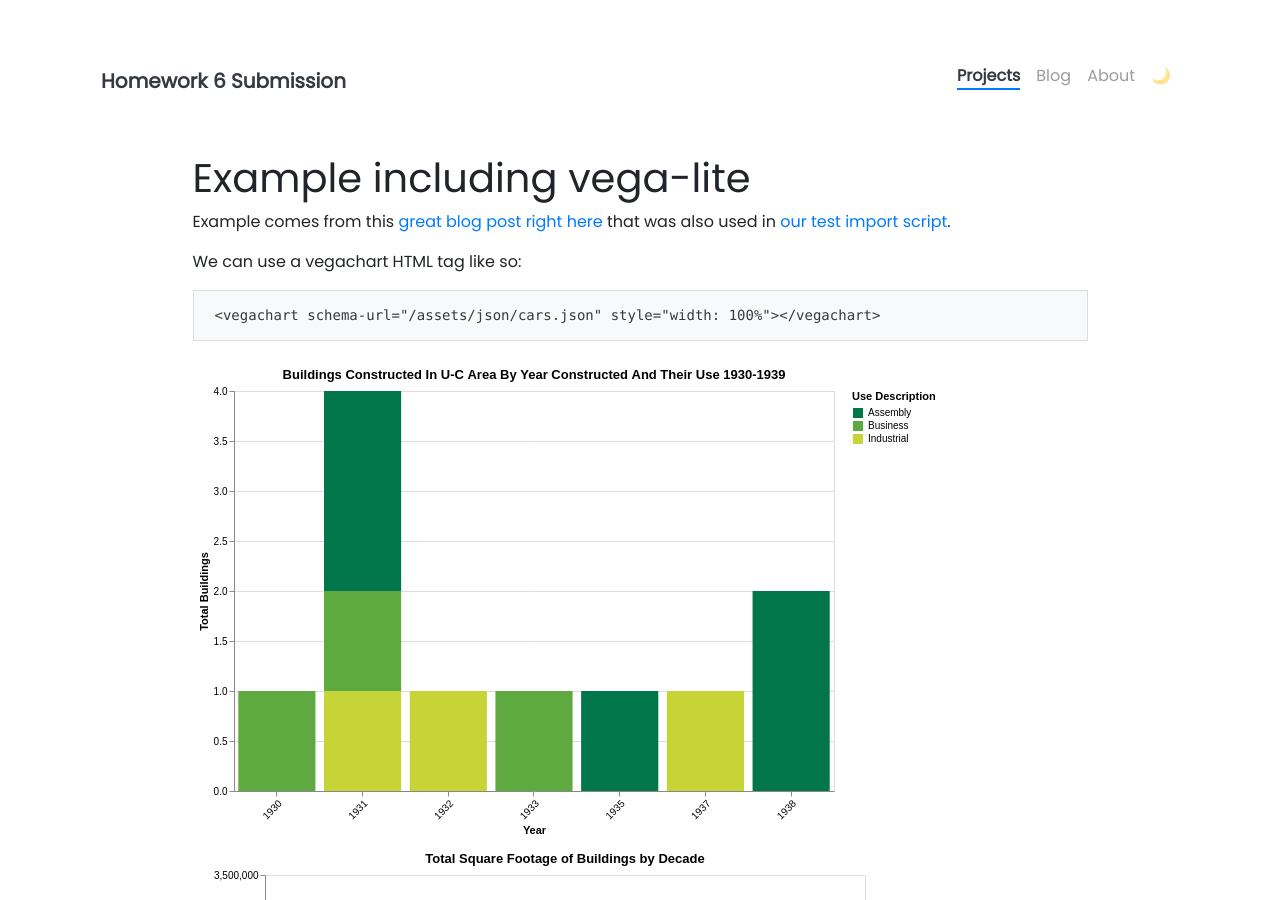
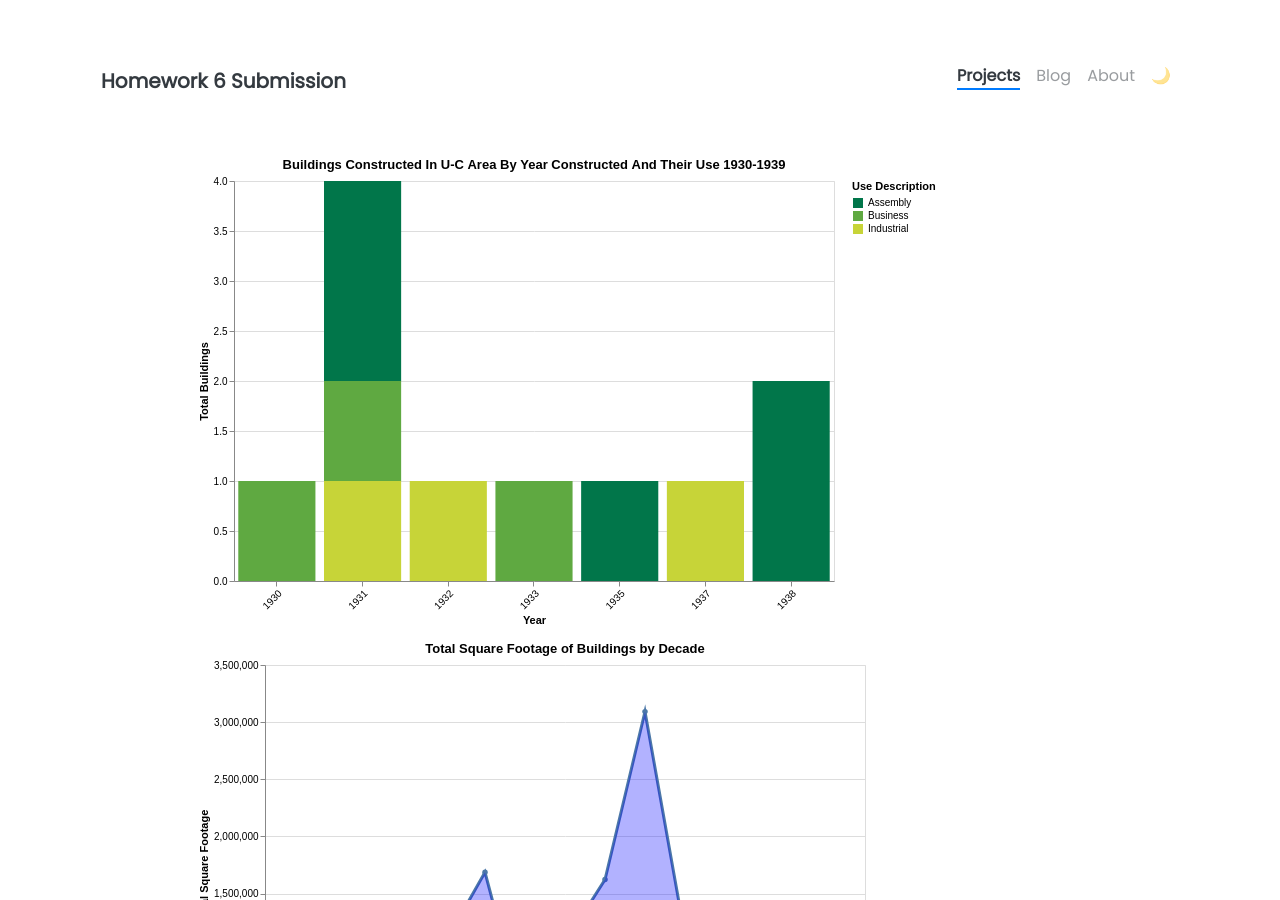
Before and after one commit to vitaluiuc2023/vitaluiuc2023.github.io, a Jekyll site: the page built from _projects/1_Vega_lite_project.md, in a window 1280 px wide and 900 px high. Built offline with Jekyll 4.4.1, drawn with Linux system fonts in a browser that asks for light colours; nearby versions of some CDN libraries.

Commit message:
removed example vegalite thingy

````diff
--- a/_projects/1_Vega_lite_project.md
+++ b/_projects/1_Vega_lite_project.md
@@ -9,17 +9,6 @@ custom_js:
   - vega-embed.min
   - justcharts
 ---
-
-
-# Example including vega-lite
-
-Example comes from this [great blog post right here](https://blog.4dcu.be/programming/2021/05/03/Interactive-Visualizations.html) that was also used in [our test import script](https://github.com/UIUC-iSchool-DataViz/is445_bcubcg_fall2022/blob/main/week01/test_imports_week01.ipynb).
-
-We can use a vegachart HTML tag like so:
-
-```
-<vegachart schema-url="{{ site.baseurl }}/assets/json/cars.json" style="width: 100%"></vegachart>
-```
 
 <vegachart schema-url="{{ site.baseurl }}/assets/json/chart.json" style="width: 100%"></vegachart>
 
````
